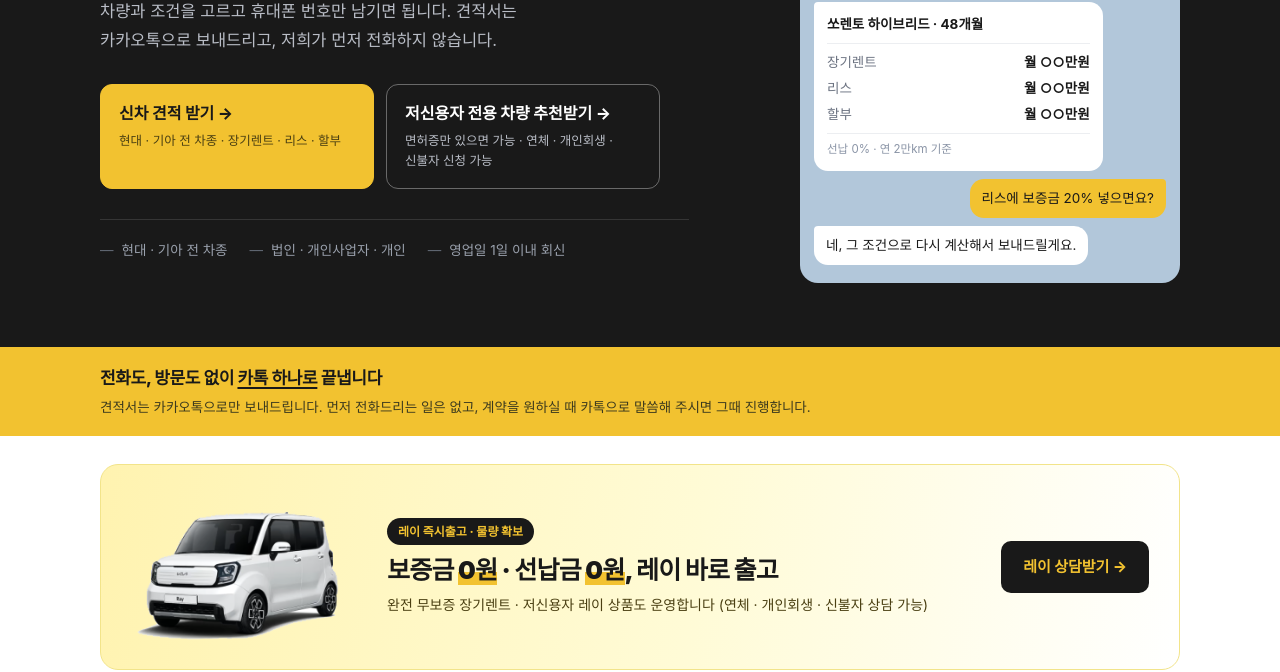
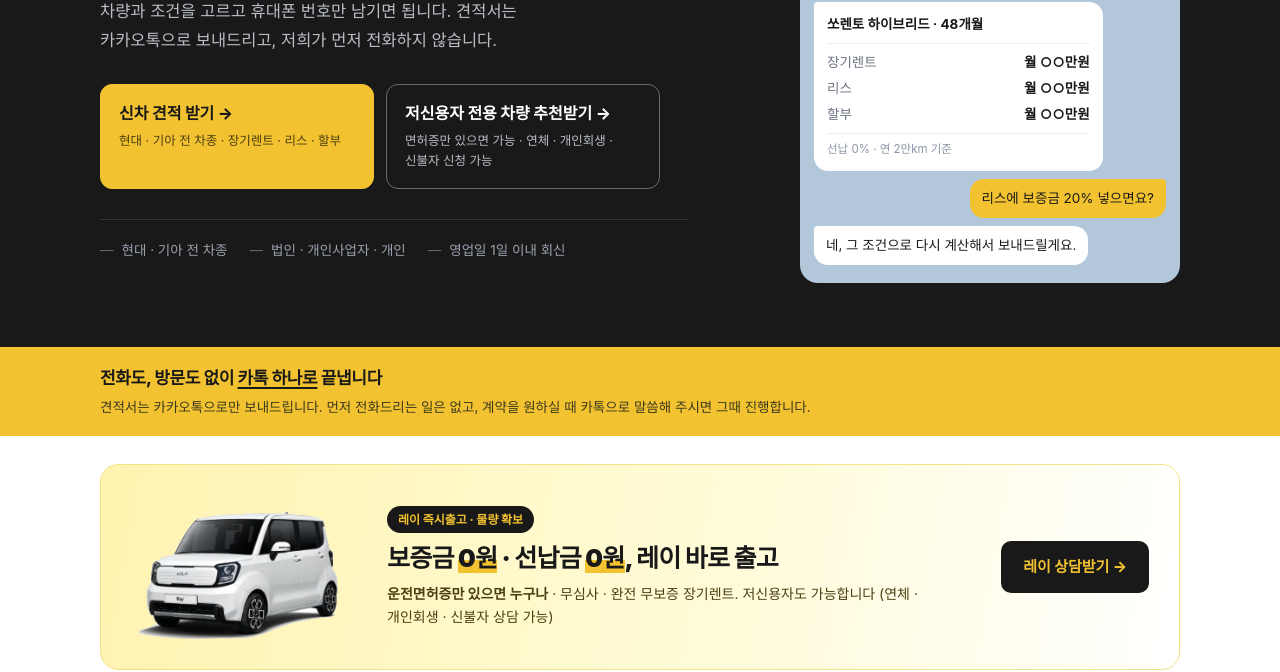
Before and after one commit to lg56607213/onlycartalk, a plain HTML site: page site/index.html in a window 1280 px wide. Shown: the part 281-953 px from the top of the page. Drawn offline with Linux system fonts and the light colour scheme; a web font is replaced by a local one.

Commit message:
feat: 레이 배너에 운전면허증만 있으면 누구나 · 무심사 문구 추가
Co-Authored-By: Claude Fable 5.2 <noreply@anthropic.com>

```diff
--- a/site/index.html
+++ b/site/index.html
@@ -222,7 +222,7 @@
       <div>
         <span class="t">레이 즉시출고 · 물량 확보</span>
         <h2>보증금 <em>0원</em> · 선납금 <em>0원</em>, 레이 바로 출고</h2>
-        <p>완전 무보증 장기렌트 · 저신용자 레이 상품도 운영합니다 (연체 · 개인회생 · 신불자 상담 가능)</p>
+        <p><b>운전면허증만 있으면 누구나</b> · 무심사 · 완전 무보증 장기렌트. 저신용자도 가능합니다 (연체 · 개인회생 · 신불자 상담 가능)</p>
       </div>
       <span class="go">레이 상담받기 →</span>
     </a>
```
